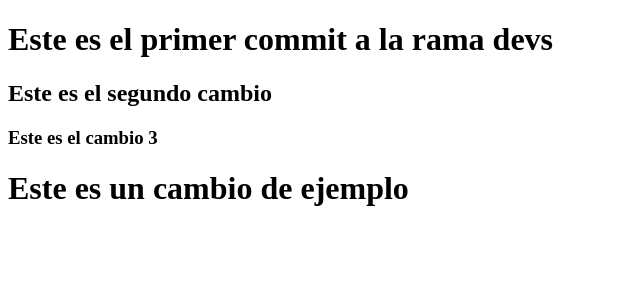
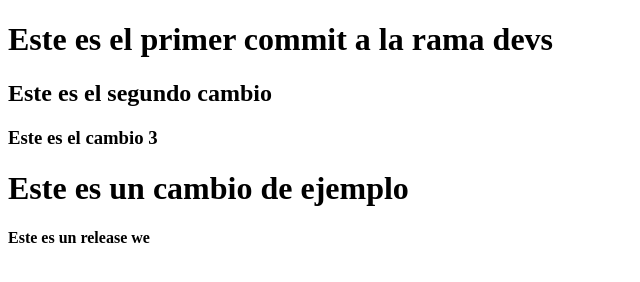
Before and after one commit to CristianEchartea/ejemploGit, a plain HTML site: page index.html in a window 1280 px wide. Shown: the whole page, without its empty margins (0-640 px from the left). Drawn offline with Linux system fonts and the light colour scheme.

Commit message:
Esta es la 1ra v estable

```diff
--- a/index.html
+++ b/index.html
@@ -11,5 +11,6 @@
     <h2>Este es el segundo cambio</h2>
     <h3>Este es el cambio 3</h3>
     <h1>Este es un cambio de ejemplo</h1>
+    <h4>Este es un release we </h4>
 </body>
 </html>
```
